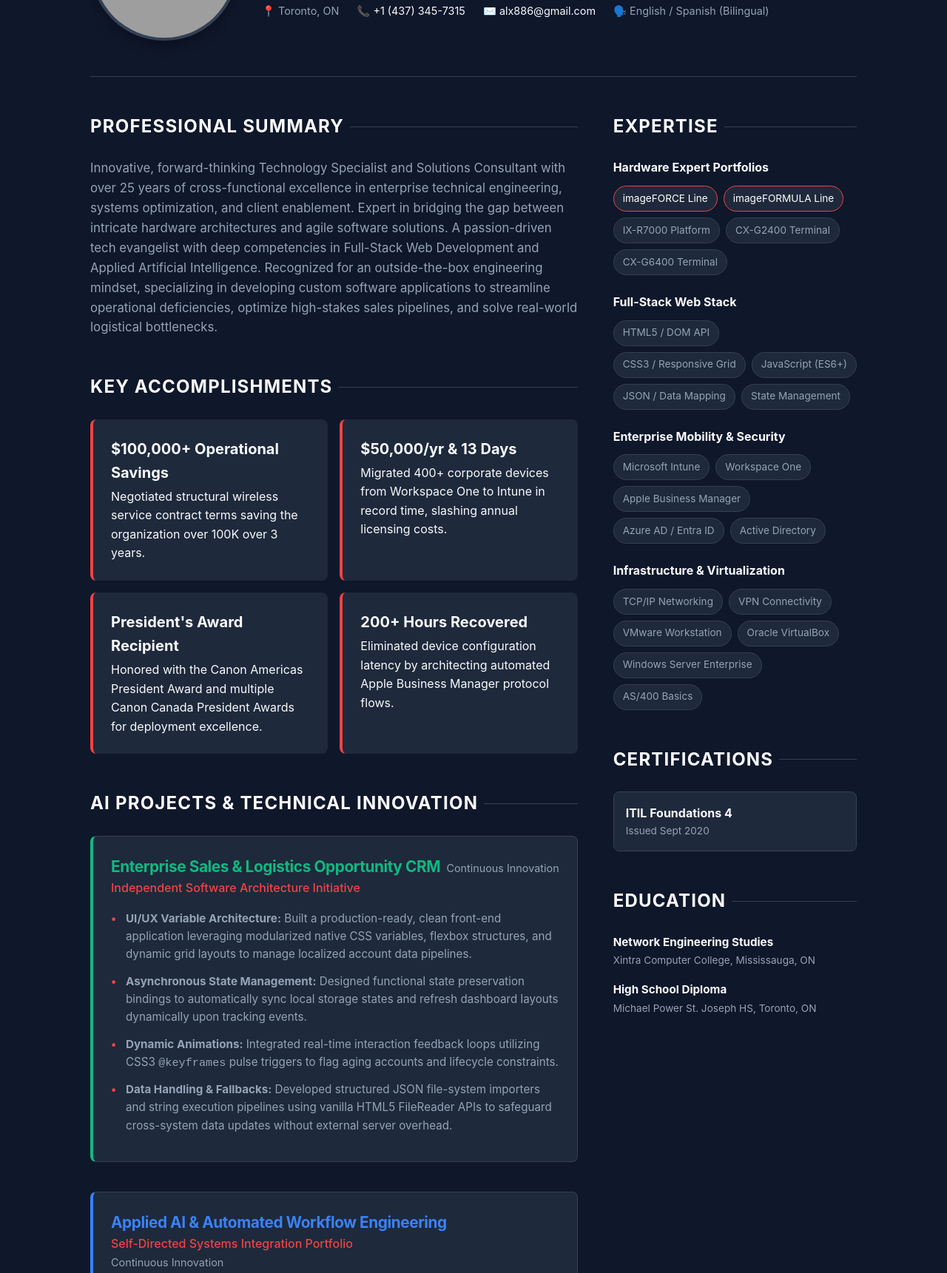
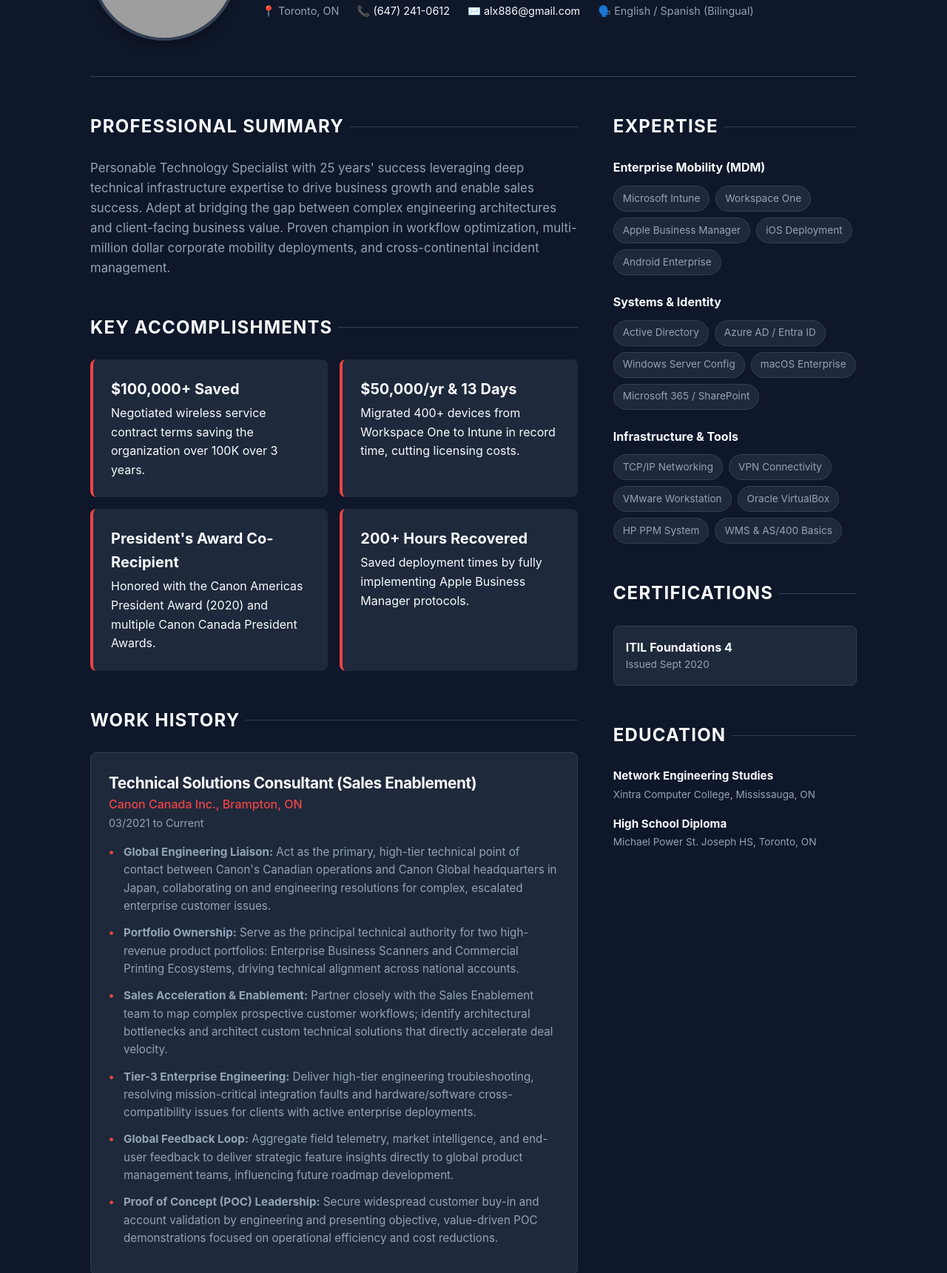
Before and after one commit to alx886/myresume, a plain HTML site: page index.html in a window 1280 px wide. Shown: the part 177-1898 px from the top of the page at 74% size. Drawn offline with Linux system fonts and the light colour scheme; grey boxes are pictures that could not be loaded.

Commit message:
Update index.html

```diff
--- a/index.html
+++ b/index.html
@@ -3,8 +3,8 @@
 <head>
     <meta charset="UTF-8">
     <meta name="viewport" content="width=device-width, initial-scale=1.0">
-    <title>Manuel Orellana | Technical Solutions Consultant & Full-Stack Innovator</title>
-    <meta name="description" content="Professional web portfolio of Manuel Orellana, an award-winning Technical Solutions Consultant with 25 years of expertise in enterprise workflows, document systems, and full-stack web applications.">
+    <title>Manuel Orellana | Technical Solutions Consultant & Sales Enablement</title>
+    <meta name="description" content="Professional web portfolio of Manuel Orellana, an award-winning Technical Solutions Consultant with 25 years of expertise in IT infrastructure, mobility, and enterprise workflows.">
     <style>
         /* Modern CSS Reset & Variable Definitions */
         :root {
@@ -12,7 +12,7 @@
             --bg-secondary: #1e293b;
             --text-primary: #f8fafc;
             --text-secondary: #94a3b8;
-            --accent: #ef4444; /* Modern Corporate Crimson */
+            --accent: #ef4444; /* Modern Crimson */
             --accent-hover: #dc2626;
             --border: #334155;
             --font-stack: -apple-system, BlinkMacSystemFont, "Segoe UI", Roboto, Helvetica, Arial, sans-serif;
@@ -76,8 +76,6 @@
             height: 200px;
             border-radius: 50%;
             object-fit: cover;
-            /* Framed down perfectly to ensure hair/headshot layout parameters */
-            object-position: center 18%;
             border: 4px solid var(--border);
             box-shadow: 0 10px 15px -3px rgba(0, 0, 0, 0.3);
         }
@@ -281,13 +279,13 @@
     <div class="container">
 
         <header>
-            <img src="https://i.ibb.co/hxCX8r30/Profile-Picture-2.png" alt="Manuel Orellana Portrait" class="profile-img" crossorigin="anonymous">
+            <img src="https://i.ibb.co/0yLGMsWS/IMG-4095.jpg" alt="Manuel Orellana Portrait" class="profile-img" crossorigin="anonymous">
             <div class="header-text">
                 <h1>MANUEL <span>ORELLANA</span></h1>
-                <div class="tagline">Technical Solutions Consultant & Full-Stack Systems Innovator</div>
+                <div class="tagline">Technical Solutions Consultant & Sales Enablement</div>
                 <div class="contact-info">
                     <span>📍 Toronto, ON</span>
-                    <span>📞 <a href="tel:+14373457315">+1 (437) 345-7315</a></span>
+                    <span>📞 <a href="tel:+16472410612">(647) 241-0612</a></span>
                     <span>✉️ <a href="mailto:alx886@gmail.com">alx886@gmail.com</a></span>
                     <span>🗣️ English / Spanish (Bilingual)</span>
                 </div>
@@ -301,7 +299,7 @@
                 <section aria-labelledby="summary-title">
                     <h2 id="summary-title">Professional Summary</h2>
                     <p style="color: var(--text-secondary); font-size: 1.05rem;">
-                        Innovative, forward-thinking Technology Specialist and Solutions Consultant with over 25 years of cross-functional excellence in enterprise technical engineering, systems optimization, and client enablement. Expert in bridging the gap between intricate hardware architectures and agile software solutions. A passion-driven tech evangelist with deep competencies in Full-Stack Web Development and Applied Artificial Intelligence. Recognized for an outside-the-box engineering mindset, specializing in developing custom software applications to streamline operational deficiencies, optimize high-stakes sales pipelines, and solve real-world logistical bottlenecks.
+                        Personable Technology Specialist with 25 years' success leveraging deep technical infrastructure expertise to drive business growth and enable sales success. Adept at bridging the gap between complex engineering architectures and client-facing business value. Proven champion in workflow optimization, multi-million dollar corporate mobility deployments, and cross-continental incident management.
                     </p>
                 </section>
 
@@ -309,56 +307,22 @@
                     <h2 id="metrics-title">Key Accomplishments</h2>
                     <div class="highlights-grid">
                         <div class="stat-card">
-                            <strong>$100,000+ Operational Savings</strong>
-                            Negotiated structural wireless service contract terms saving the organization over 100K over 3 years.
+                            <strong>$100,000+ Saved</strong>
+                            Negotiated wireless service contract terms saving the organization over 100K over 3 years.
                         </div>
                         <div class="stat-card">
                             <strong>$50,000/yr & 13 Days</strong>
-                            Migrated 400+ corporate devices from Workspace One to Intune in record time, slashing annual licensing costs.
+                            Migrated 400+ devices from Workspace One to Intune in record time, cutting licensing costs.
                         </div>
                         <div class="stat-card">
-                            <strong>President's Award Recipient</strong>
-                            Honored with the Canon Americas President Award and multiple Canon Canada President Awards for deployment excellence.
+                            <strong>President's Award Co-Recipient</strong>
+                            Honored with the Canon Americas President Award (2020) and multiple Canon Canada President Awards.
                         </div>
                         <div class="stat-card">
                             <strong>200+ Hours Recovered</strong>
-                            Eliminated device configuration latency by architecting automated Apple Business Manager protocol flows.
+                            Saved deployment times by fully implementing Apple Business Manager protocols.
                         </div>
                     </div>
-                </section>
-
-                <section aria-labelledby="portfolio-title">
-                    <h2 id="portfolio-title">AI Projects & Technical Innovation</h2>
-
-                    <article class="job-card" style="border-left: 4px solid #10b981;">
-                        <div class="job-header">
-                            <div>
-                                <span class="job-title" style="color: #10b981;">Enterprise Sales & Logistics Opportunity CRM</span><br>
-                                <span class="job-company">Independent Software Architecture Initiative</span>
-                            </div>
-                            <span class="job-date">Continuous Innovation</span>
-                        </div>
-                        <ul class="job-bullets">
-                            <li><strong>UI/UX Variable Architecture:</strong> Built a production-ready, clean front-end application leveraging modularized native CSS variables, flexbox structures, and dynamic grid layouts to manage localized account data pipelines.</li>
-                            <li><strong>Asynchronous State Management:</strong> Designed functional state preservation bindings to automatically sync local storage states and refresh dashboard layouts dynamically upon tracking events.</li>
-                            <li><strong>Dynamic Animations:</strong> Integrated real-time interaction feedback loops utilizing CSS3 <code>@keyframes</code> pulse triggers to flag aging accounts and lifecycle constraints.</li>
-                            <li><strong>Data Handling & Fallbacks:</strong> Developed structured JSON file-system importers and string execution pipelines using vanilla HTML5 FileReader APIs to safeguard cross-system data updates without external server overhead.</li>
-                        </ul>
-                    </article>
-
-                    <article class="job-card" style="border-left: 4px solid #3b82f6;">
-                        <div class="job-header">
-                            <div>
-                                <span class="job-title" style="color: #3b82f6;">Applied AI & Automated Workflow Engineering</span><br>
-                                <span class="job-company">Self-Directed Systems Integration Portfolio</span>
-                            </div>
-                            <span class="job-date">Continuous Innovation</span>
-                        </div>
-                        <ul class="job-bullets">
-                            <li><strong>Prompt Engineering & Logic Automation:</strong> Investigate and build localized automation scripts combining Large Language Model capabilities with operational flows to parse data structures, optimize manual categorization, and eliminate administrative latency.</li>
-                            <li><strong>Outside-the-Box Solutions:</strong> Combine modern front-end web paradigms with custom algorithmic automation models to create performant, cost-free technical alternatives that solve real-world industry friction points.</li>
-                        </ul>
-                    </article>
                 </section>
 
                 <section aria-labelledby="experience-title">
@@ -370,14 +334,15 @@
                                 <span class="job-title">Technical Solutions Consultant (Sales Enablement)</span><br>
                                 <span class="job-company">Canon Canada Inc., Brampton, ON</span>
                             </div>
-                            <span class="job-date">03/2022 to Current</span>
+                            <span class="job-date">03/2021 to Current</span>
                         </div>
                         <ul class="job-bullets">
-                            <li><strong>Subject Matter Expert (SME):</strong> Serve as the principal technical authority, structural integration engineer, and platform advisor across three high-value corporate portfolios: Enterprise Business Printers (<b>imageFORCE</b> series), Document Scanners (<b>imageFORMULA</b> line), and Advanced ID Card & Badge issuance terminals (<b>IX-R7000</b>, <b>CX-G2400</b>, <b>CX-G6400</b>).</li>
-                            <li><strong>Sales Acceleration & Enablement:</strong> Partner closely with dealer channel networks and Sales Enablement units to map complex prospective customer workflows; identify architectural hardware bottlenecks and present custom technical remedies that secure account capture.</li>
-                            <li><strong>Advanced Systems Integration:</strong> Dissect technical firmware frameworks and cross-platform operating environments to discover hidden competitive product advantages, orchestrate complex active enterprise integrations, and deliver definitive proof-of-concept demonstrations.</li>
-                            <li><strong>Tier-3 Technical Operations:</strong> Solve mission-critical data processing or hardware interoperability faults for enterprise tier-1 clients under active contractual validation timelines.</li>
-                            <li><strong>Global Feedback Loop:</strong> Aggregate localized telemetry data and product engineering feedback to submit directly to global design and product development teams, helping shape future design iterations.</li>
+                            <li><strong>Global Engineering Liaison:</strong> Act as the primary, high-tier technical point of contact between Canon's Canadian operations and Canon Global headquarters in Japan, collaborating on and engineering resolutions for complex, escalated enterprise customer issues.</li>
+                            <li><strong>Portfolio Ownership:</strong> Serve as the principal technical authority for two high-revenue product portfolios: Enterprise Business Scanners and Commercial Printing Ecosystems, driving technical alignment across national accounts.</li>
+                            <li><strong>Sales Acceleration & Enablement:</strong> Partner closely with the Sales Enablement team to map complex prospective customer workflows; identify architectural bottlenecks and architect custom technical solutions that directly accelerate deal velocity.</li>
+                            <li><strong>Tier-3 Enterprise Engineering:</strong> Deliver high-tier engineering troubleshooting, resolving mission-critical integration faults and hardware/software cross-compatibility issues for clients with active enterprise deployments.</li>
+                            <li><strong>Global Feedback Loop:</strong> Aggregate field telemetry, market intelligence, and end-user feedback to deliver strategic feature insights directly to global product management teams, influencing future roadmap development.</li>
+                            <li><strong>Proof of Concept (POC) Leadership:</strong> Secure widespread customer buy-in and account validation by engineering and presenting objective, value-driven POC demonstrations focused on operational efficiency and cost reductions.</li>
                         </ul>
                     </article>
 
@@ -424,7 +389,7 @@
                         <ul class="job-bullets">
                             <li>Evaluated and brokered hundreds of complex high-priority escalations daily submitted by Tier-1 teams across diverse time zones.</li>
                             <li>Acted as the cross-continental integration bridge linking localized deskside support networks across the US, UK, Belgium, Germany, Spain, Italy, and Ireland.</li>
-                            <li>Analyse root-cause telemetry data from closed incidents to construct preventive maintenance frameworks, significantly decreasing ticket recurrence rates.</li>
+                            <li>Analyzed root-cause telemetry data from closed incidents to construct preventive maintenance frameworks, significantly decreasing ticket recurrence rates.</li>
                         </ul>
                     </article>
 
@@ -432,53 +397,42 @@
 
             </main>
 
-            <aside aria-label="Expertise Matrix and Credentials">
+            <aside aria-label="Skills and Certifications">
 
                 <section aria-labelledby="skills-title">
                     <h2 id="skills-title">Expertise</h2>
 
                     <div class="skills-group">
-                        <h3>Hardware Expert Portfolios</h3>
+                        <h3>Enterprise Mobility (MDM)</h3>
                         <div class="skills-tags">
-                            <span class="tag" style="border-color: var(--accent); color: white;">imageFORCE Line</span>
-                            <span class="tag" style="border-color: var(--accent); color: white;">imageFORMULA Line</span>
-                            <span class="tag">IX-R7000 Platform</span>
-                            <span class="tag">CX-G2400 Terminal</span>
-                            <span class="tag">CX-G6400 Terminal</span>
+                            <span class="tag">Microsoft Intune</span>
+                            <span class="tag">Workspace One</span>
+                            <span class="tag">Apple Business Manager</span>
+                            <span class="tag">iOS Deployment</span>
+                            <span class="tag">Android Enterprise</span>
                         </div>
                     </div>
 
                     <div class="skills-group">
-                        <h3>Full-Stack Web Stack</h3>
+                        <h3>Systems & Identity</h3>
                         <div class="skills-tags">
-                            <span class="tag">HTML5 / DOM API</span>
-                            <span class="tag">CSS3 / Responsive Grid</span>
-                            <span class="tag">JavaScript (ES6+)</span>
-                            <span class="tag">JSON / Data Mapping</span>
-                            <span class="tag">State Management</span>
+                            <span class="tag">Active Directory</span>
+                            <span class="tag">Azure AD / Entra ID</span>
+                            <span class="tag">Windows Server Config</span>
+                            <span class="tag">macOS Enterprise</span>
+                            <span class="tag">Microsoft 365 / SharePoint</span>
                         </div>
                     </div>
 
                     <div class="skills-group">
-                        <h3>Enterprise Mobility & Security</h3>
-                        <div class="skills-tags">
-                            <span class="tag">Microsoft Intune</span>
-                            <span class="tag">Workspace One</span>
-                            <span class="tag">Apple Business Manager</span>
-                            <span class="tag">Azure AD / Entra ID</span>
-                            <span class="tag">Active Directory</span>
-                        </div>
-                    </div>
-
-                    <div class="skills-group">
-                        <h3>Infrastructure & Virtualization</h3>
+                        <h3>Infrastructure & Tools</h3>
                         <div class="skills-tags">
                             <span class="tag">TCP/IP Networking</span>
                             <span class="tag">VPN Connectivity</span>
                             <span class="tag">VMware Workstation</span>
                             <span class="tag">Oracle VirtualBox</span>
-                            <span class="tag">Windows Server Enterprise</span>
-                            <span class="tag">AS/400 Basics</span>
+                            <span class="tag">HP PPM System</span>
+                            <span class="tag">WMS & AS/400 Basics</span>
                         </div>
                     </div>
                 </section>
@@ -508,7 +462,7 @@
         </div>
 
         <footer>
-            <p>&copy; 2026 Manuel Orellana. Built with semantic HTML5 architecture for maximum indexing velocity and AA accessibility metrics.</p>
+            <p>&copy; 2026 Manuel Orellana. Built with semantic HTML5 for maximum speed and accessibility.</p>
         </footer>
 
     </div>
```
